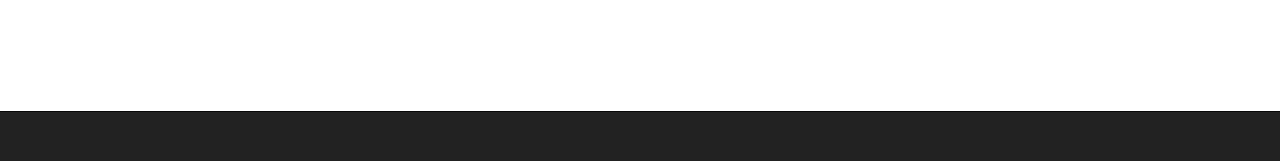
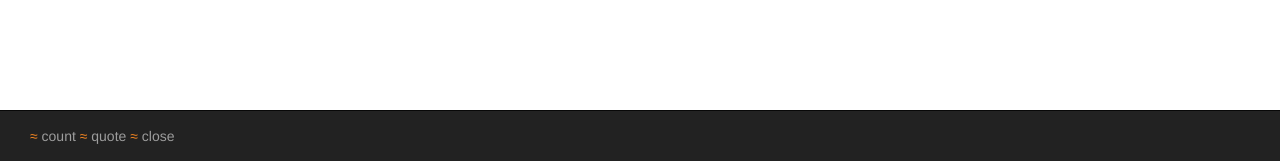
Before and after one commit to Estmator/EstmatorApp, a Django app: page / in a window 1280 px wide. Shown: the part 639-800 px from the top of the page. Run offline with Django 3.2, Linux system fonts and the light colour scheme; some libraries are stand-ins or nearby versions.

Commit message:
progress on footer tagline

```diff
--- a/estmator_project/estmator_project/static/css/style.css
+++ b/estmator_project/estmator_project/static/css/style.css
@@ -2,6 +2,10 @@
 –––––––––––––––––––––––––––––––––––––––––––––––––– */
 html {
     overflow-x: hidden;
+}
+
+.navbar .navbar-tagline {
+    text-align: center;
 }
 
 
@@ -52,6 +56,10 @@ html {
     background-color: lightgray;
 }
 
+.hilite_color {
+    color: #f68620;
+}
+
 /* Main Menu
 –––––––––––––––––––––––––––––––––––––––––––––––––– */
 #est-menu {
--- a/estmator_project/estmator_project/templates/base.html
+++ b/estmator_project/estmator_project/templates/base.html
@@ -85,6 +85,11 @@
                 {% block footer_left %}
                 {% endblock %}
               </div>
+              <div class="nav navbar-nav navbar-text navbar-tagline">
+                  <span class="hilite_color">&asymp;</span> count
+                  <span class="hilite_color">&asymp;</span> quote
+                  <span class="hilite_color">&asymp;</span> close
+              </div>
               <div class="nav navbar-nav navbar-right">
                 {% block footer_right %}
                 {% endblock %}
```
